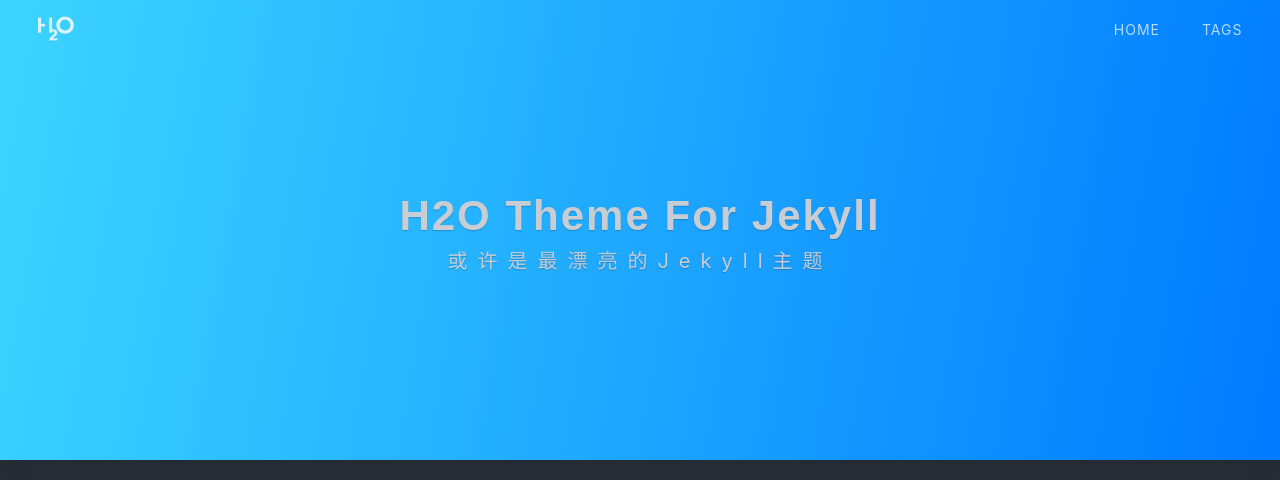
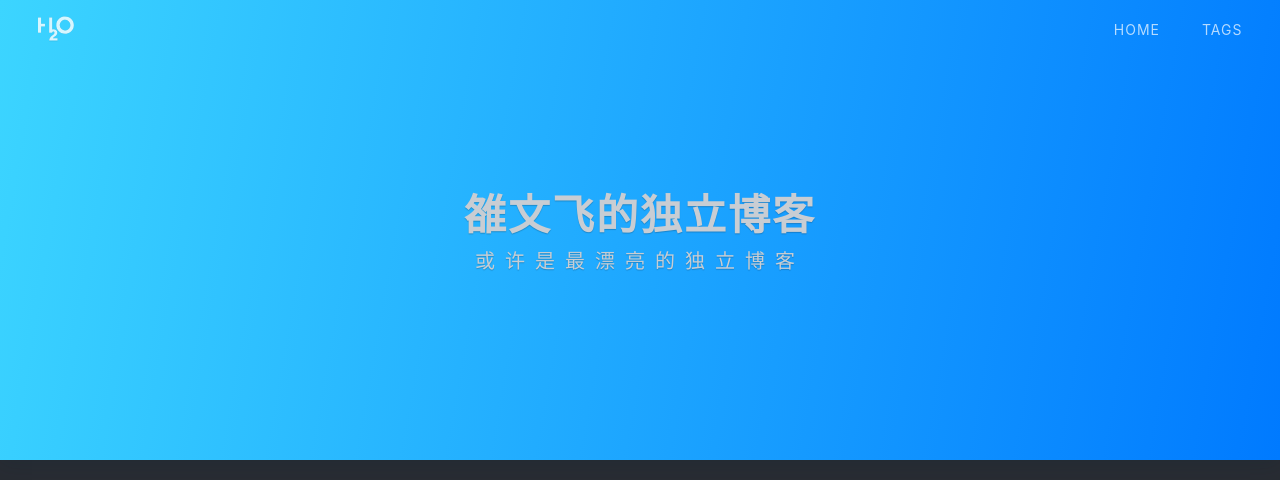
Before and after one commit to Psycho-L/Alien-LWF.github.io, a Jekyll site: the page built from index.html, in a window 1280 px wide and 1116 px high. Shown: the top 480 px of the window. Built offline with Jekyll 4.4.1, drawn with Linux system fonts in a browser that asks for light colours; nearby versions of some CDN libraries; the list of posts is cut into pages by our own code; a style sheet for code colours, icons or effects is not loaded; grey boxes are pictures that could not be loaded.

Commit message:
Update index.html

```diff
--- a/index.html
+++ b/index.html
@@ -1,7 +1,7 @@
 ---
 layout: default
-home-title: H2O Theme For Jekyll
-description: 或许是最漂亮的Jekyll主题
+home-title: 雒文飞的独立博客
+description: 或许是最漂亮的独立博客
 ---
 
 {% include header.html %}
```
